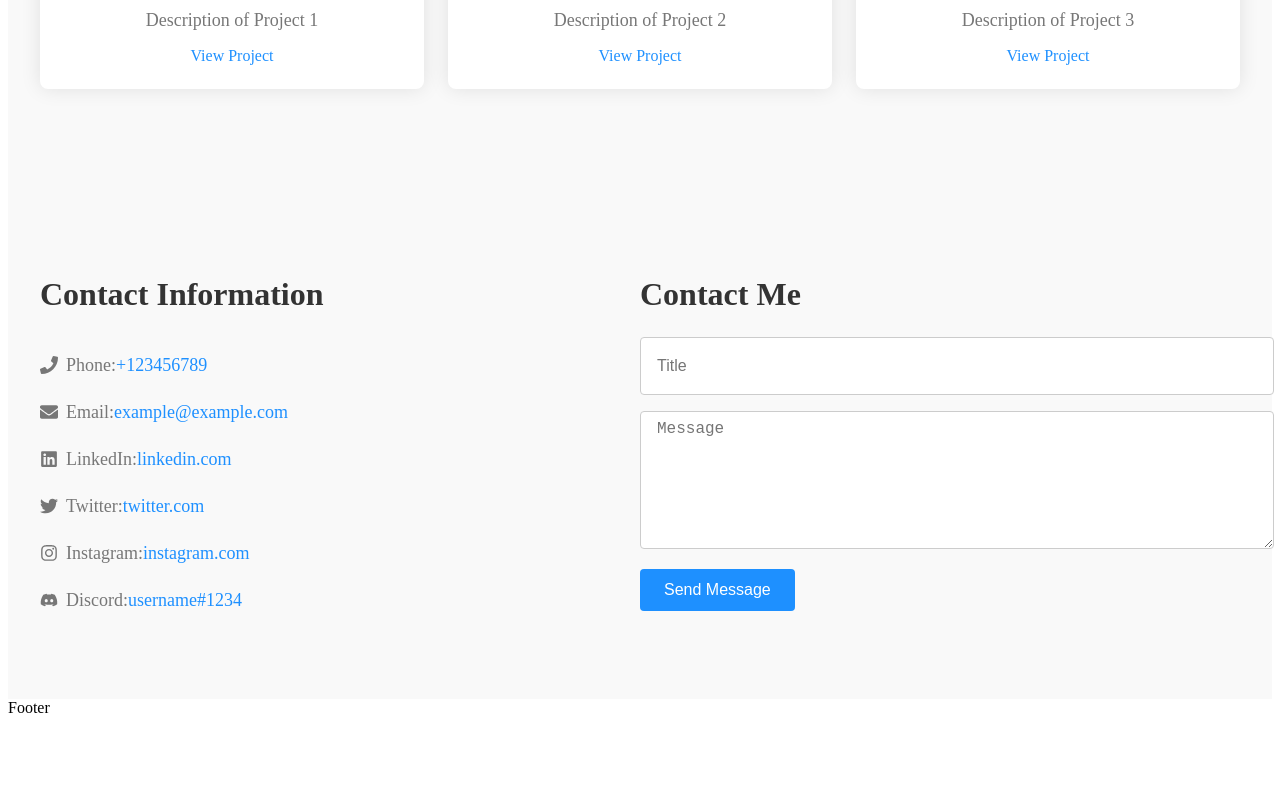
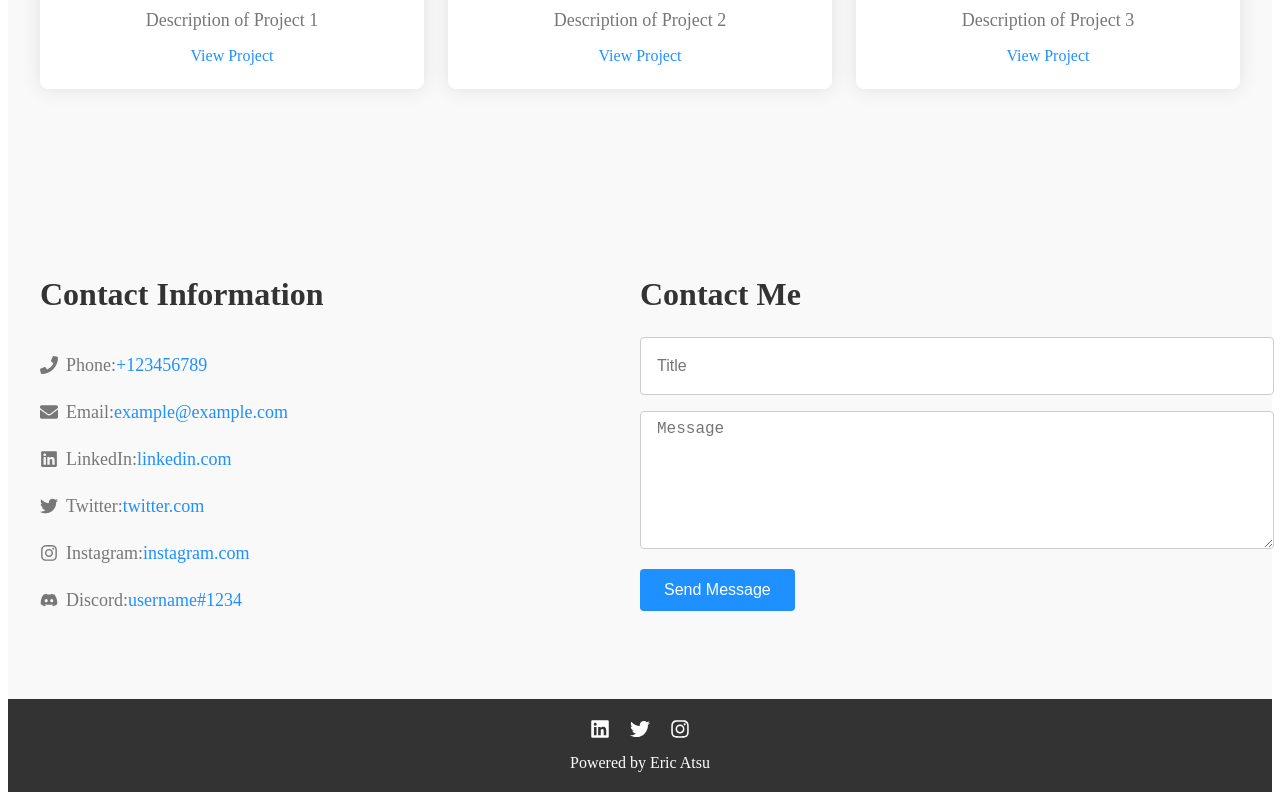
Before and after one commit to ericatsu/portfolio, a React (Create React App) app: page / in a window 1280 px wide. Shown: the part 2420-3220 px from the top of the page. Before the commit the page ends 3145 px from the top, so only its background shows below. Built offline with nearby package versions, Linux system fonts and the light colour scheme; a web font is replaced by a local one.

Commit message:
✨ footer

```diff
--- a/src/Components/Footer.jsx
+++ b/src/Components/Footer.jsx
@@ -1,9 +1,50 @@
-import React from 'react'
+import React from 'react';
+import styled from 'styled-components';
+import { FaLinkedin, FaTwitter, FaInstagram } from 'react-icons/fa';
+
+const FooterContainer = styled.footer`
+  background-color: #333333;
+  color: #ffffff;
+  padding: 20px;
+  text-align: center;
+`;
+
+const SocialIconsContainer = styled.div`
+  margin-bottom: 10px;
+`;
+
+const SocialIcon = styled.a`
+  color: #ffffff;
+  font-size: 20px;
+  margin: 0 10px;
+  transition: color 0.3s;
+
+  &:hover {
+    color: #1e90ff;
+  }
+`;
+
+const PoweredBy = styled.p`
+  margin: 0;
+`;
 
 const Footer = () => {
   return (
-    <div>Footer</div>
-  )
-}
+    <FooterContainer>
+      <SocialIconsContainer>
+        <SocialIcon href="https://www.linkedin.com/" target="_blank" rel="noopener noreferrer">
+          <FaLinkedin />
+        </SocialIcon>
+        <SocialIcon href="https://twitter.com/" target="_blank" rel="noopener noreferrer">
+          <FaTwitter />
+        </SocialIcon>
+        <SocialIcon href="https://www.instagram.com/" target="_blank" rel="noopener noreferrer">
+          <FaInstagram />
+        </SocialIcon>
+      </SocialIconsContainer>
+      <PoweredBy>Powered by Eric Atsu</PoweredBy>
+    </FooterContainer>
+  );
+};
 
-export default Footer
+export default Footer;
```
